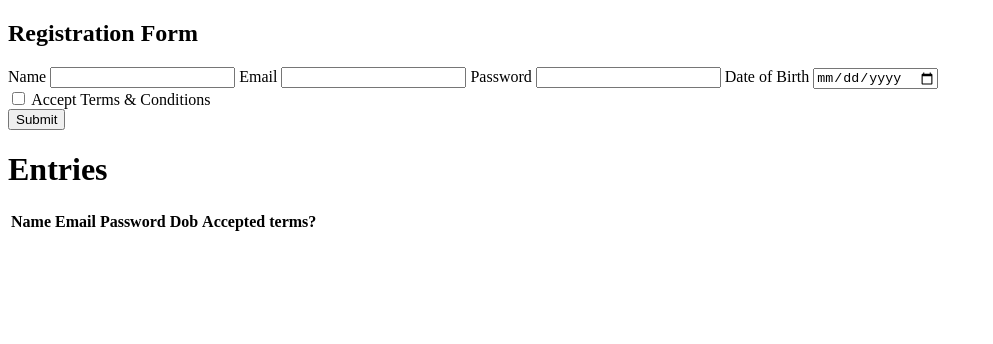
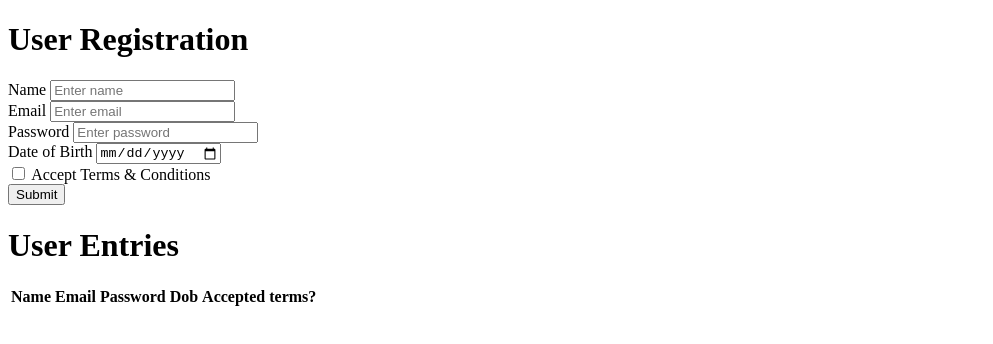
Before and after one commit to Saipavani77/wd101, a plain HTML site: page index.html in a window 1280 px wide. Shown: the whole page, without its empty margins (0-993 px from the left). Drawn offline with Linux system fonts and the light colour scheme.

Commit message:
Update index.html

```diff
--- a/index.html
+++ b/index.html
@@ -1,40 +1,47 @@
 <!DOCTYPE html>
 <html lang="en">
+
 <head>
-    <meta charset="UTF-8"/>
-    <meta name="viewport" content="width=device-width, initial-scale=1.0"/>
-    <title>Form Registration</title>
-    <link rel="stylesheet" href="style.css"/>
+    <title>User Registration Form</title>
+    <link rel="stylesheet" href="style.css" />
+    <meta charset="UTF-8" />
+    <meta name="viewport" content="width=device-width, initial-scale=1.0" />
 </head>
+
 <body>
-    <div class="page">
     <div class="container">
-            <form class="user-form">
-                <div class="form-header">
-                    <h2>Registration Form</h2>
+        <form id="registrationForm">
+            <h1>User Registration</h1>
+            <div class="formData">
+                <div>
+                    <label for="name">Name</label>
+                    <input required type="text" name="name" id="name" placeholder="Enter name" />
                 </div>
-                <div class="form-body">
-                    <label for="name">Name</label>
-                    <input required type="text" name="name" id="name"/>
+                <div>
                     <label for="email">Email</label>
-                    <input required type="email" name="email" id="email"/>
+                    <input required type="email" name="email" id="email" placeholder="Enter email" />
+                </div>
+                <div>
                     <label for="password">Password</label>
-                    <input required type="password" name="password" id="password"/>
+                    <input required type="password" name="password" id="password" placeholder="Enter password" />
+                </div>
+                <div>
                     <label for="dob">Date of Birth</label>
-                    <input required type="date" name="dob" id="dob"/>
+                    <input required type="date" name="dob" id="dob" />
                 </div>
-                <div class="form-terms">
-                    <input type="checkbox" name="acceptTerms" id="acceptTerms"/>
+            </div>
+            <div class="terms">
+                <input type="checkbox" name="acceptTerms" id="acceptTerms" />
                 <label for="acceptTerms">Accept Terms & Conditions</label>
             </div>
-                <div class="form-submit">
-                    <button id="submit" type="submit">Submit</button>
+            <div class="formSubmit">
+                <button id="submitBtn" type="submit">Submit</button>
             </div>
         </form>
     </div>
-        <div class="user-history">
-            <h1>Entries</h1>
-            <table id="history" class="history">
+    <div class="userTableContainer">
+        <h1>User Entries</h1>
+        <table id="userDataTable">
             <tr>
                 <th>Name</th>
                 <th>Email</th>
@@ -44,7 +51,7 @@
             </tr>
         </table>
     </div>
-    </div>
-    <script src="script.js"></script>
+    <script type="text/javascript" src="index.js"></script>
 </body>
+
 </html>
```
Lines whose indentation alone changed are shown as unchanged.
